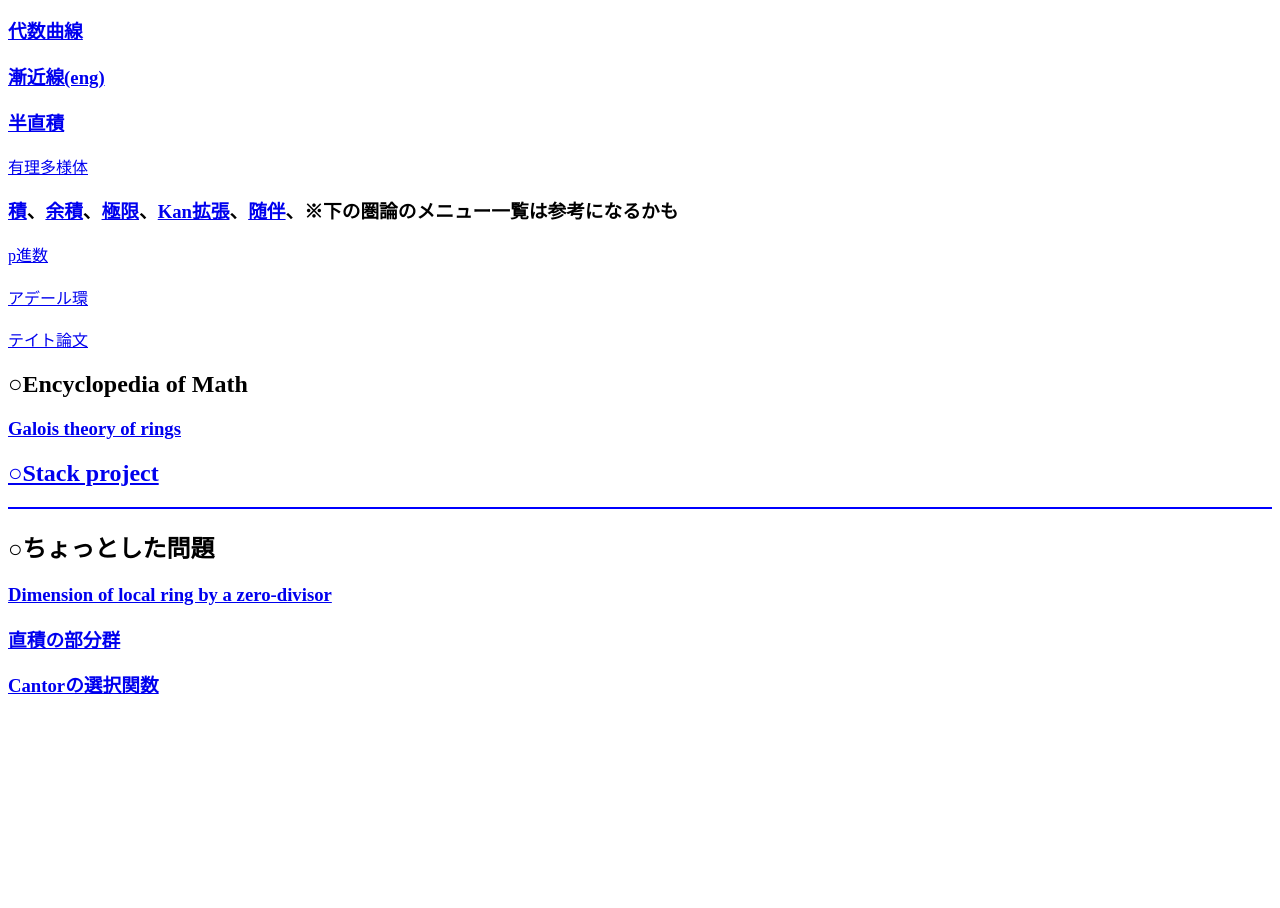
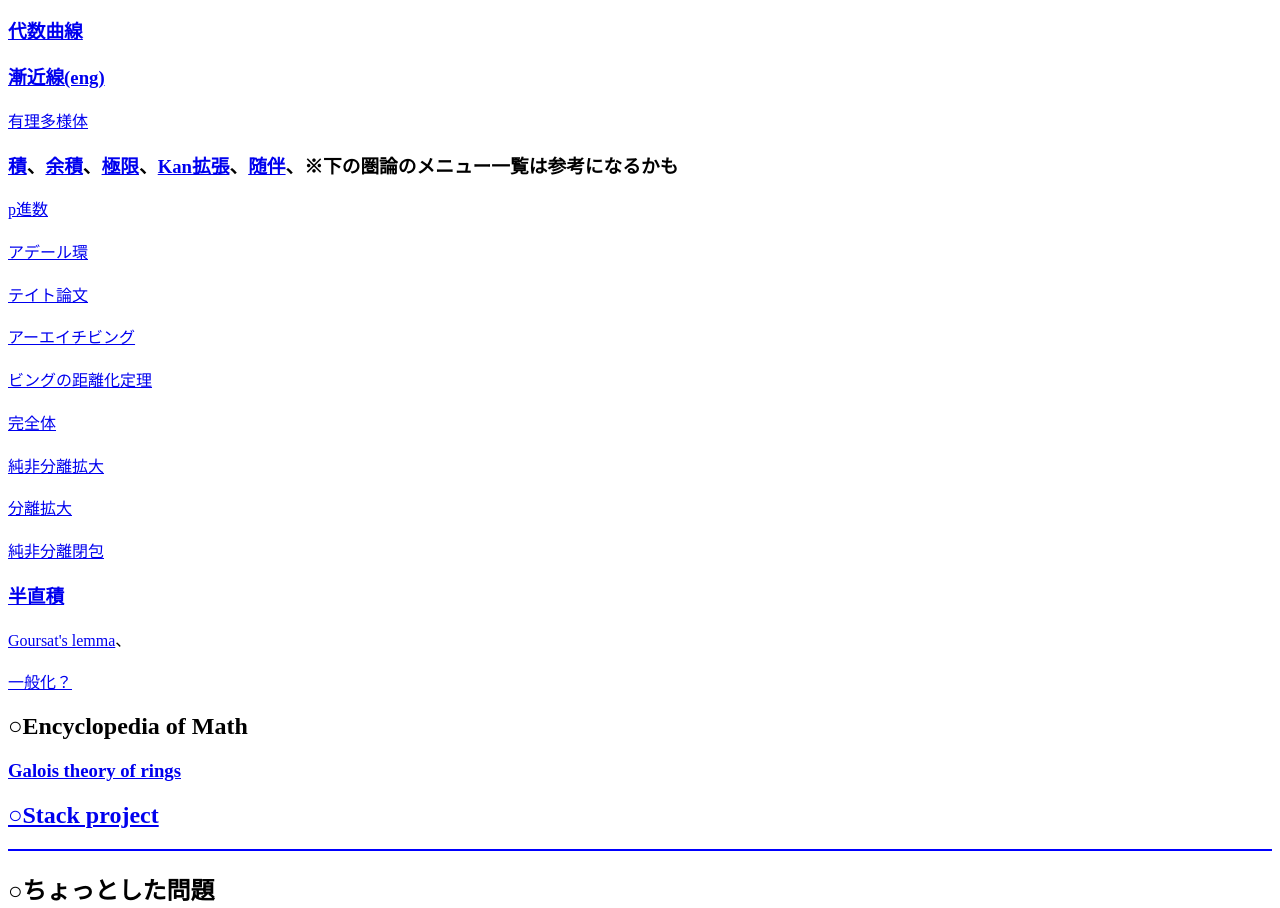
Before and after one commit to Nuko333/Nuko333.github.io, a plain HTML site: page plan/Menu.html in a window 1280 px wide. Shown: the part 3193-4101 px from the top of the page. Before the commit the page ends 3909 px from the top, so only its background shows below. Drawn offline with Linux system fonts and the light colour scheme.

Commit message:
Update Menu.html

```diff
--- a/plan/Menu.html
+++ b/plan/Menu.html
@@ -337,12 +337,19 @@
 <h3><a href="https://ja.wikipedia.org/wiki/%E4%BD%8D%E7%9B%B8%E3%81%AE%E7%89%B9%E5%BE%B4%E4%BB%98%E3%81%91" target="_blank">位相の特賞付け</a></h3>
 <h3><a href="https://ja.wikipedia.org/wiki/%E4%BB%A3%E6%95%B0%E6%9B%B2%E7%B7%9A" target="_blank">代数曲線</a></h3>
 <h3><a href="https://en.wikipedia.org/wiki/Asymptote" target="_blank">漸近線(eng)</a></h3>
-<h3><a href="https://ja.wikipedia.org/wiki/%E5%8D%8A%E7%9B%B4%E7%A9%8D" target="_blank">半直積</a></h3>
 <h3></h3><a href="https://ja.wikipedia.org/wiki/%E6%9C%89%E7%90%86%E5%A4%9A%E6%A7%98%E4%BD%93" target="_blank">有理多様体</a></h3>
 <h3><a href="https://ja.wikipedia.org/wiki/%E7%A9%8D_(%E5%9C%8F%E8%AB%96)" target="_blank">積</a>、<a href="https://ja.wikipedia.org/wiki/%E4%BD%99%E7%A9%8D" target="_blank">余積</a>、<a href="https://ja.wikipedia.org/wiki/%E6%A5%B5%E9%99%90_(%E5%9C%8F%E8%AB%96)" target="_blank">極限</a>、<a href="https://ja.wikipedia.org/wiki/Kan%E6%8B%A1%E5%BC%B5" target="_blank">Kan拡張</a>、<a href="https://ja.wikipedia.org/wiki/%E9%9A%8F%E4%BC%B4%E9%96%A2%E6%89%8B" target="_blank">随伴</a>、※下の圏論のメニュー一覧は参考になるかも</h3>
 <h3></h3><a href="https://ja.wikipedia.org/wiki/P%E9%80%B2%E6%95%B0" target="_blank">p進数</a></h3>
 <h3></h3><a href="https://ja.wikipedia.org/wiki/%E3%82%A2%E3%83%87%E3%83%BC%E3%83%AB%E7%92%B0" target="_blank">アデール環</a></h3>
 <h3></h3><a href="https://ja.wikipedia.org/wiki/%E3%83%86%E3%82%A4%E3%83%88%E8%AB%96%E6%96%87" target="_blank">テイト論文</a></h3>
+<h3></h3><a href="https://ja.wikipedia.org/wiki/%E3%82%A2%E3%83%BC%E3%82%A8%E3%82%A4%E3%83%81%E3%83%BB%E3%83%93%E3%83%B3%E3%82%B0" target="_blank">アーエイチビング</a></h3>
+<h3></h3><a href="https://ja.wikipedia.org/wiki/%E3%83%93%E3%83%B3%E3%82%B0%E3%81%AE%E8%B7%9D%E9%9B%A2%E5%8C%96%E5%AE%9A%E7%90%86" target="_blank">ビングの距離化定理</a></h3>
+<h3></h3><a href="https://ja.wikipedia.org/wiki/%E5%AE%8C%E5%85%A8%E4%BD%93" target="_blank">完全体</a></h3>
+<h3></h3><a href="https://ja.wikipedia.org/wiki/%E7%B4%94%E9%9D%9E%E5%88%86%E9%9B%A2%E6%8B%A1%E5%A4%A7" target="_blank">純非分離拡大</a></h3>
+<h3></h3><a href="https://ja.wikipedia.org/wiki/%E5%88%86%E9%9B%A2%E6%8B%A1%E5%A4%A7" target="_blank">分離拡大</a></h3>
+<h3></h3><a href="http://blog.livedoor.jp/wrong_weight/archives/52655547.html" target="_blank">純非分離閉包</a></h3>
+<h3><a href="https://ja.wikipedia.org/wiki/%E5%8D%8A%E7%9B%B4%E7%A9%8D" target="_blank">半直積</a></h3>
+<h3></h3><a href="https://en.wikipedia.org/wiki/Goursat%27s_lemma" target="_blank">Goursat's lemma</a></h3>、<h3></h3><a href="https://intapi.sciendo.com/pdf/10.1515/tmmp-2015-0039" target="_blank">一般化？</a></h3>
 
 <h2>○Encyclopedia of Math</h2>
 <h3><a href="https://encyclopediaofmath.org/wiki/Galois_theory_of_rings" target="_blank">Galois theory of rings</a></h3>
```
